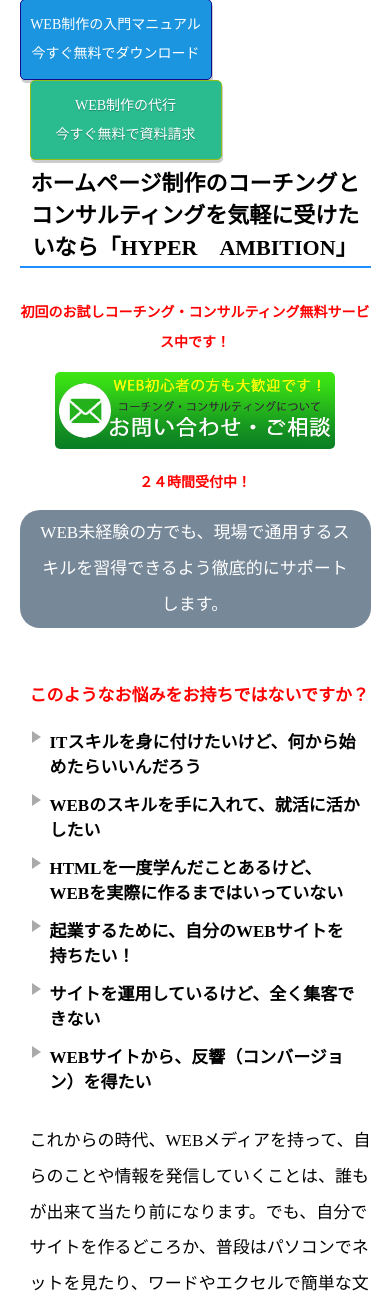
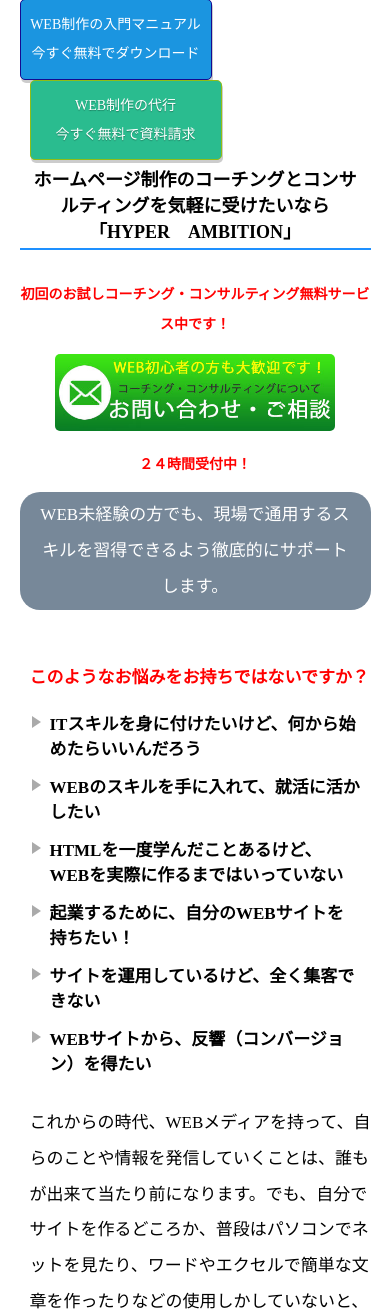
Before and after one commit to Masterwood/Masterwood, a PHP site: page / in a window 390 px wide. Shown: the part 245-1555 px from the top of the page. Run offline with PHP 8.4, Linux system fonts and the light colour scheme; some libraries are stand-ins or nearby versions.

Commit message:
トップページのリストスタイルを修正

```diff
--- a/div/css/main.css
+++ b/div/css/main.css
@@ -324,7 +324,12 @@ p {
     #nav {
         display: none;
     }
+    .subs {
+      display: none;
+    }
 }
+
+
 .nav_icon {
     height: 30px;
     margin-left: -15px;
@@ -382,9 +387,10 @@ h1 {
     border-bottom: 2px solid #1e90ff;
 }
 
+
 @media all and (max-width : 760px) {
     h1,.h1size {
-    font-size: 22px;
+    font-size: 18px;
     padding: 5px;
     }
 }
@@ -552,7 +558,7 @@ h2 {
     display:block;
     position:absolute;
     box-shadow: 0 0 2px 2px rgba(255,255,255,0.2) inset;
-    top:3px;
+    top:6px;
     left:2px;
     height:0;
     width:0;
```
